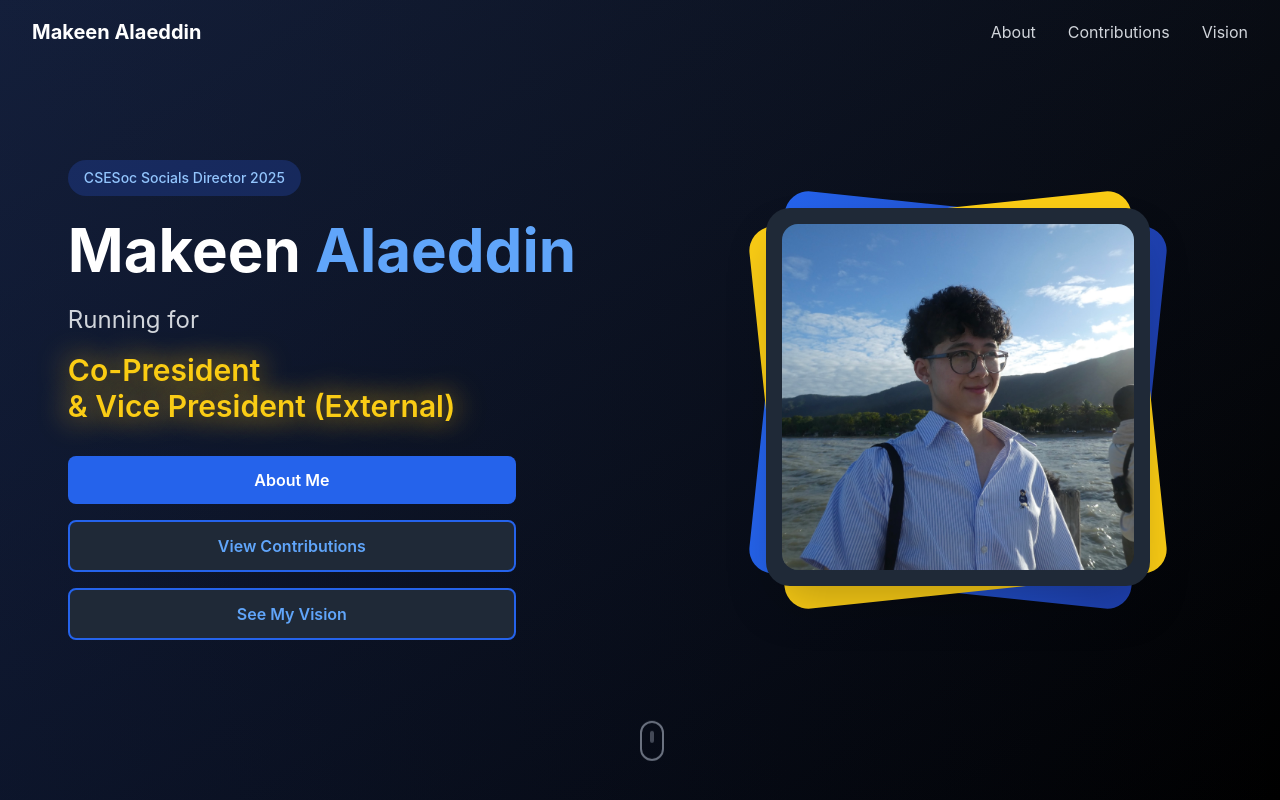
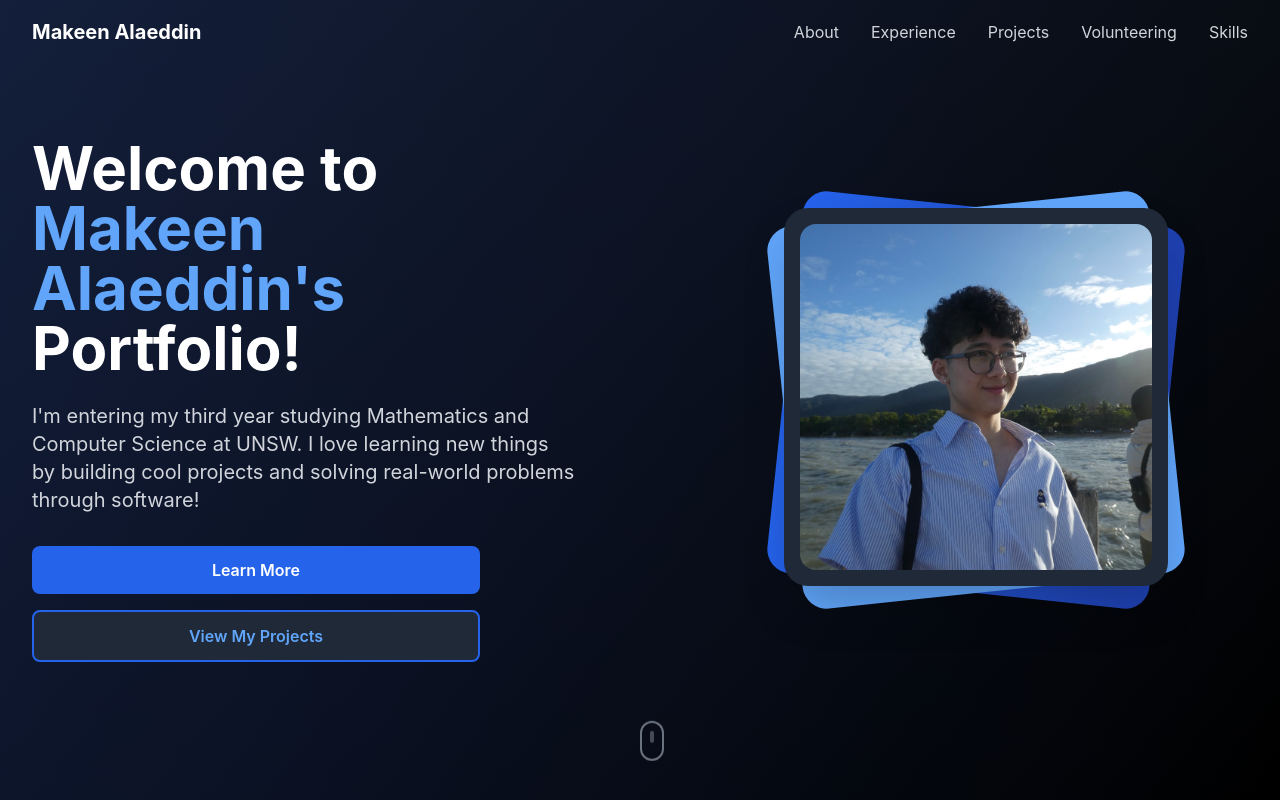
Before and after one commit to makeen05/Makeen-Alaeddin-Portfolio, a React (Vite) app: page / in a window 1280 px wide. Shown: the top 800 px of the page. Built offline with nearby package versions, Linux system fonts and the light colour scheme.

Commit message:
Editing hero section

```diff
--- a/src/App.tsx
+++ b/src/App.tsx
@@ -30,7 +30,7 @@ function App() {
     if (element) {
       element.scrollIntoView({ behavior: 'smooth' })
     }
-    setIsMobileMenuOpen(false) // Close mobile menu after navigation
+    setIsMobileMenuOpen(false)
   }
 
   return (
@@ -56,16 +56,28 @@ function App() {
                   About
                 </button>
                 <button
-                  onClick={() => scrollToSection('contributions')}
+                  onClick={() => scrollToSection('experience')}
                   className="text-gray-300 hover:text-blue-400 transition-colors duration-200 text-sm lg:text-base"
                 >
-                  Contributions
+                  Experience
                 </button>
                 <button
-                  onClick={() => scrollToSection('vision')}
+                  onClick={() => scrollToSection('projects')}
                   className="text-gray-300 hover:text-blue-400 transition-colors duration-200 text-sm lg:text-base"
                 >
-                  Vision
+                  Projects
+                </button>
+                <button
+                  onClick={() => scrollToSection('volunteering')}
+                  className="text-gray-300 hover:text-blue-400 transition-colors duration-200 text-sm lg:text-base"
+                >
+                  Volunteering
+                </button>
+                <button
+                  onClick={() => scrollToSection('skills')}
+                  className="text-gray-300 hover:text-blue-400 transition-colors duration-200 text-sm lg:text-base"
+                >
+                  Skills
                 </button>
               </div>
 
@@ -97,16 +109,28 @@ function App() {
                     About
                   </button>
                   <button
-                    onClick={() => scrollToSection('contributions')}
+                    onClick={() => scrollToSection('experience')}
                     className="block w-full text-left px-3 py-2 text-gray-300 hover:text-blue-400 transition-colors duration-200"
                   >
-                    Contributions
+                    Experience
                   </button>
                   <button
-                    onClick={() => scrollToSection('vision')}
+                    onClick={() => scrollToSection('projects')}
                     className="block w-full text-left px-3 py-2 text-gray-300 hover:text-blue-400 transition-colors duration-200"
                   >
-                    Vision
+                    Projects
+                  </button>
+                  <button
+                    onClick={() => scrollToSection('volunteering')}
+                    className="block w-full text-left px-3 py-2 text-gray-300 hover:text-blue-400 transition-colors duration-200"
+                  >
+                    Volunteering
+                  </button>
+                  <button
+                    onClick={() => scrollToSection('skills')}
+                    className="block w-full text-left px-3 py-2 text-gray-300 hover:text-blue-400 transition-colors duration-200"
+                  >
+                    Skills
                   </button>
                 </div>
               </div>
@@ -120,46 +144,32 @@ function App() {
           <div className="relative z-10 max-w-7xl mx-auto px-4 sm:px-6 lg:px-8 py-20 sm:py-32">
             <div className="grid lg:grid-cols-2 gap-8 lg:gap-16 items-center">
               <div className="animate-slide-up text-center lg:text-left lg:pr-8">
-                <div className="inline-flex items-center px-3 sm:px-4 py-2 bg-blue-900/50 text-blue-300 rounded-full text-xs sm:text-sm font-medium mb-4 sm:mb-6">
-                  CSESoc Socials Director 2025
-                </div>
                 <h1 className="text-3xl sm:text-4xl md:text-5xl lg:text-6xl font-bold text-white mb-4 sm:mb-6">
-                  Makeen <span className="text-blue-400">Alaeddin</span>
+                  Welcome to <span className="text-blue-400">Makeen Alaeddin's</span> Portfolio!
                 </h1>
-                <div className="text-lg sm:text-xl lg:text-2xl text-gray-300 mb-2 sm:mb-4">
-                  Running for
-                </div>
-                <div className="text-xl sm:text-2xl lg:text-3xl font-semibold text-yellow-400 mb-6 sm:mb-8" style={{
-                  textShadow: '0 0 30px #fbbf24'
-                }}>
-                  Co-President<br/>
-                  & Vice President (External)
+                <div className="text-base sm:text-lg lg:text-xl text-gray-300 mb-6 sm:mb-8 leading-relaxed">
+                  I'm entering my third year studying Mathematics and Computer Science at UNSW.
+                  I love learning new things by building cool projects and solving real-world problems through software!
                 </div>
                 <div className="flex flex-col gap-3 sm:gap-4 max-w-md mx-auto lg:mx-0">
                   <button
                     onClick={() => scrollToSection('about')}
                     className="bg-blue-600 hover:bg-blue-700 text-white font-semibold py-3 px-6 rounded-lg transition-all duration-200 transform hover:scale-105 text-sm sm:text-base"
                   >
-                    About Me
+                    Learn More
                   </button>
                   <button
-                    onClick={() => scrollToSection('contributions')}
+                    onClick={() => scrollToSection('projects')}
                     className="bg-gray-800 text-blue-400 border-2 border-blue-600 hover:bg-gray-700 font-semibold py-3 px-6 rounded-lg transition-all duration-200 text-sm sm:text-base"
                   >
-                    View Contributions
-                  </button>
-                  <button
-                    onClick={() => scrollToSection('vision')}
-                    className="bg-gray-800 text-blue-400 border-2 border-blue-600 hover:bg-gray-700 font-semibold py-3 px-6 rounded-lg transition-all duration-200 text-sm sm:text-base"
-                  >
-                    See My Vision
+                    View My Projects
                   </button>
                 </div>
               </div>
               <div className="relative animate-float lg:pl-8 mt-8 lg:mt-0">
                 <div className="w-64 h-64 sm:w-80 sm:h-80 lg:w-96 lg:h-96 mx-auto relative">
                   <div className="absolute inset-0 bg-gradient-to-r from-blue-600 to-blue-800 rounded-3xl transform rotate-6"></div>
-                  <div className="absolute inset-0 bg-yellow-400 rounded-3xl transform -rotate-6"></div>
+                  <div className="absolute inset-0 bg-blue-400 rounded-3xl transform -rotate-6"></div>
                   <div className="relative bg-gray-800 rounded-3xl p-3 sm:p-4 shadow-2xl flex items-center justify-center">
                     <img
                       src={profileImage}
```
